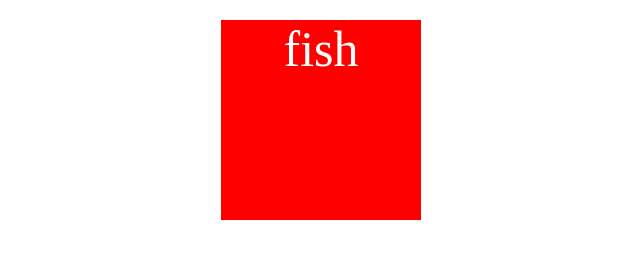
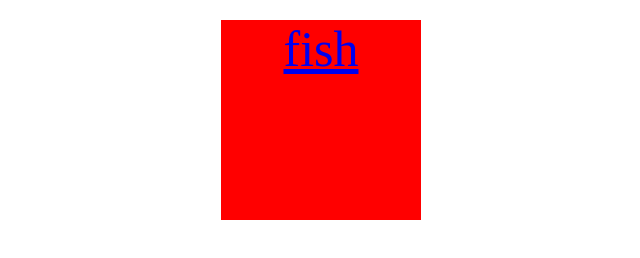
Before and after one commit to yangguangsir/yangguangsir.github.io, a plain HTML site: page index.html in a window 1280 px wide. Shown: the whole page, without its empty margins (319-959 px from the left). Drawn offline with Linux system fonts and the light colour scheme.

Commit message:
提交fish

```diff
--- a/index.html
+++ b/index.html
@@ -16,7 +16,7 @@
 <body>
 	<div class="person_website">
 
-		<div class="fish"><a href="fish/捕鱼达人"></a>fish</div>
+		<div class="fish"><a href="fish/捕鱼达人">fish</a></div>
 	</div>
 </body>
 </html>
```
